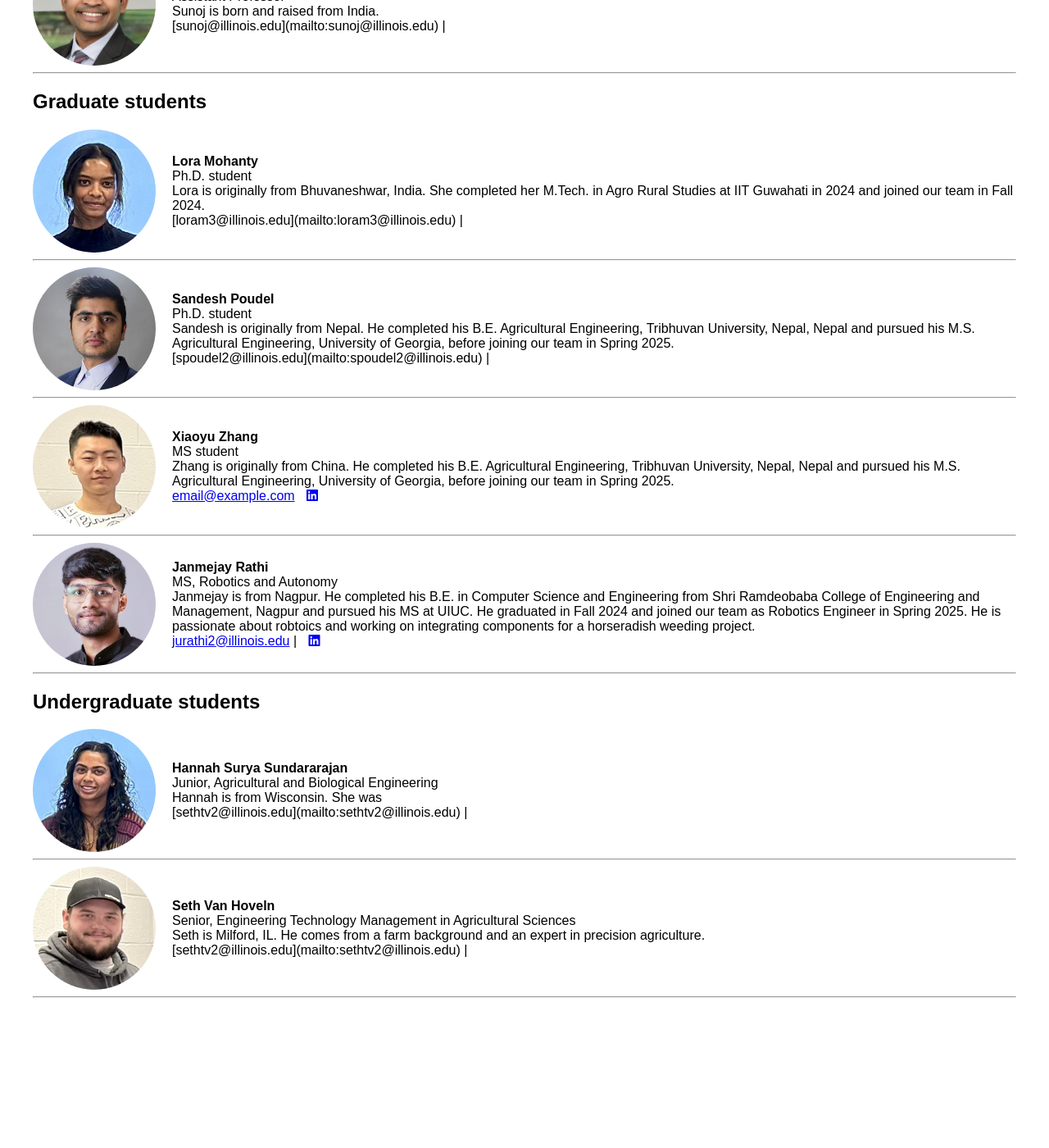
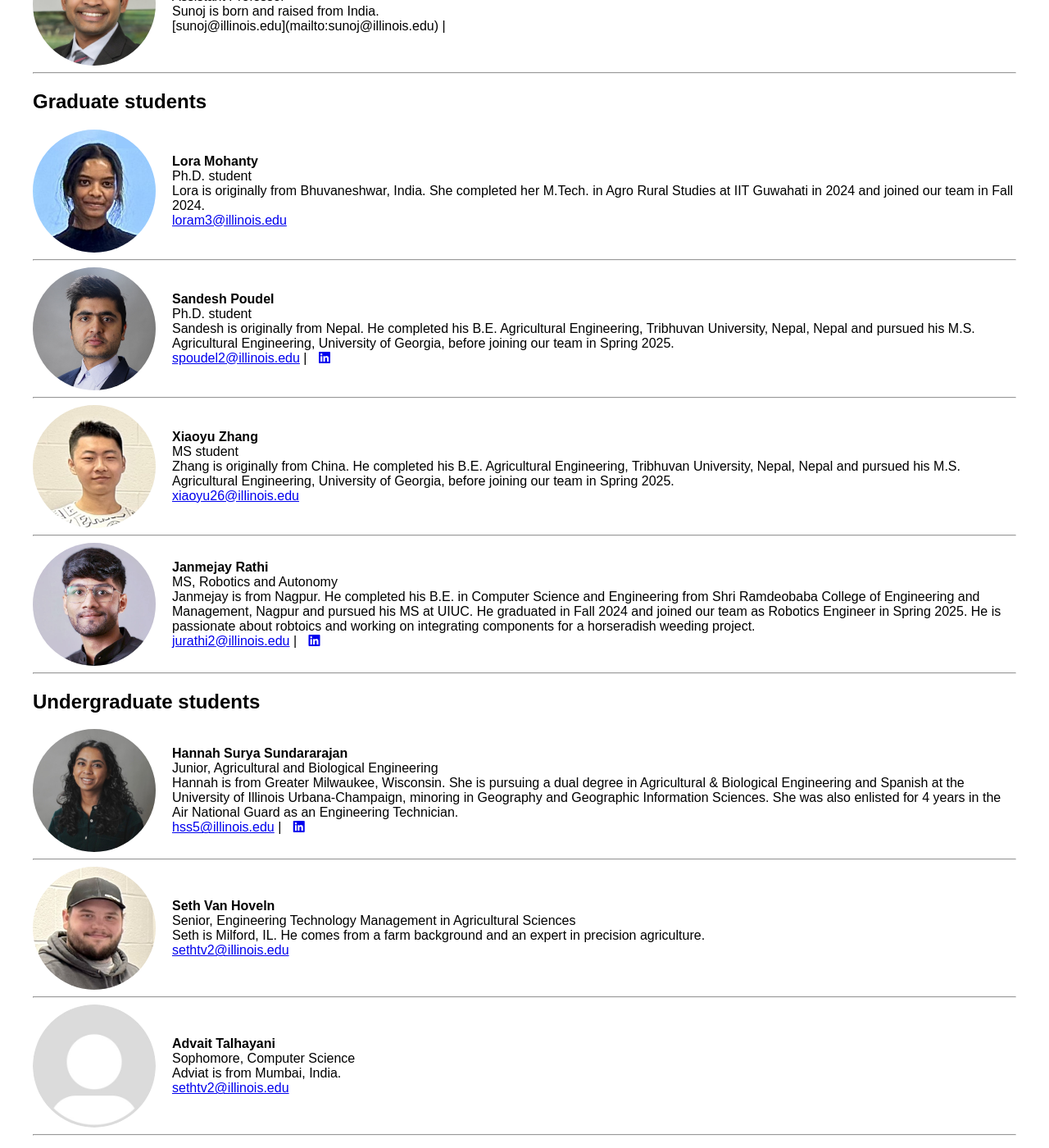
Before and after one commit to sunojshajahan/sunojshajahan.github.io, a Jekyll site: the page built from people.md, in a window 1280 px wide and 1400 px high, scrolled down 206 px. Shown: the whole window at 82% size. Built offline with Jekyll 4.4.1, drawn with Linux system fonts in a browser that asks for light colours; our own code applies the rules of GitHub Pages for plain Markdown files; before the commit the page ends 1461 px from its top, so only the background shows below that.

Commit message:
updated people

```diff
--- a/_includes/navbar.html
+++ b/_includes/navbar.html
@@ -1,7 +1,7 @@
 <nav>
     <a href="/">Home</a> |
     <a href="/people">People</a> |
-    <a href="/about">About</a> |
+    <a href="/projects">Projects</a> |
     <a href="/publications">Publications</a> |
     <!-- <a href="/projects">Projects</a> -->
 </nav>
--- a/people.md
+++ b/people.md
@@ -27,7 +27,7 @@ title: People
         <strong>Lora Mohanty </strong><br>
         Ph.D. student  <br>
         Lora is originally from Bhuvaneshwar, India. She completed her M.Tech. in Agro Rural Studies at IIT Guwahati in 2024 and joined our team in Fall 2024. <br>
-        [loram3@illinois.edu](mailto:loram3@illinois.edu) |
+        <a href="mailto:loram3@illinois.edu">loram3@illinois.edu</a>
     </div>
 </div>
 
@@ -40,7 +40,7 @@ title: People
         <strong>Sandesh Poudel </strong><br>
         Ph.D. student  <br>
         Sandesh is originally from Nepal. He completed his B.E. Agricultural Engineering, Tribhuvan University, Nepal, Nepal and pursued his M.S. Agricultural Engineering, University of Georgia, before joining our team in Spring 2025. <br>
-        [spoudel2@illinois.edu](mailto:spoudel2@illinois.edu) |
+        <a href="mailto:spoudel2@illinois.edu">spoudel2@illinois.edu</a> | <a href="https://www.linkedin.com/in/sandesh-poudel-733b59110/" style="margin-left: 10px;"><i class="fab fa-linkedin"></i></a>
     </div>
 </div>
 
@@ -54,9 +54,7 @@ title: People
         <strong>Xiaoyu Zhang </strong><br>
         MS student  <br>
         Zhang is originally from China. He completed his B.E. Agricultural Engineering, Tribhuvan University, Nepal, Nepal and pursued his M.S. Agricultural Engineering, University of Georgia, before joining our team in Spring 2025. <br>
-        <a href="mailto:email@example.com">email@example.com</a>
-        <a href="https://www.linkedin.com/in/username" style="margin-left: 10px;"><i class="fab fa-linkedin"></i></a>
-        <a href="https://scholar.google.com/citations?user=USER_ID" style="margin-left: 10px;"><i class="ai ai-google-scholar"></i></a>
+        <a href="mailto:xiaoyu26@illinois.edu">xiaoyu26@illinois.edu</a>
     </div>
 </div>
 
@@ -70,7 +68,7 @@ title: People
         <strong>Janmejay Rathi </strong><br>
         MS, Robotics and Autonomy  <br>
         Janmejay is from Nagpur. He completed his B.E. in Computer Science and Engineering from Shri Ramdeobaba College of Engineering and Management, Nagpur and pursued his MS at UIUC. He graduated in Fall 2024 and joined our team as Robotics Engineer in Spring 2025. He is passionate about robtoics and working on integrating components for a horseradish weeding project. <br>
-        <a href="mailto:email@example.com">jurathi2@illinois.edu</a> | <a href="https://www.linkedin.com/in/username" style="margin-left: 10px;"><i class="fab fa-linkedin"></i></a>
+        <a href="mailto:email@example.com">jurathi2@illinois.edu</a> | <a href="https://www.linkedin.com/in/janmejayrathi/" style="margin-left: 10px;"><i class="fab fa-linkedin"></i></a>
     </div>
 </div>
 
@@ -78,26 +76,41 @@ title: People
 
 ## Undergraduate students
 
+<!-- Hannah -->
 <div style="display: flex; align-items: center;">
     <img src="images/Hannah_headshot.jpg" alt="Person 1" style="width: 150px; height: 150px; border-radius: 50%; margin-right: 20px;">
     <div>
         <strong>Hannah Surya Sundararajan </strong><br>
         Junior, Agricultural and Biological Engineering  <br>
-        Hannah is from Wisconsin. She was  <br>
-        [sethtv2@illinois.edu](mailto:sethtv2@illinois.edu) |
+        Hannah is from Greater Milwaukee, Wisconsin. She is pursuing a dual degree in Agricultural & Biological Engineering and Spanish at the University of Illinois Urbana-Champaign, minoring in Geography and Geographic Information Sciences. She was also enlisted for 4 years in the Air National Guard as an Engineering Technician.  <br>
+        <a href="mailto:hss5@illinois.edu">hss5@illinois.edu</a> | <a href="https://www.linkedin.com/in/hannah-sundararajan/" style="margin-left: 10px;"><i class="fab fa-linkedin"></i></a>
     </div>
 </div>
 
 ---
 
+<!-- Seth -->
 <div style="display: flex; align-items: center;">
     <img src="images/Seth_headshot.jpg" alt="Person 1" style="width: 150px; height: 150px; border-radius: 50%; margin-right: 20px;">
     <div>
         <strong>Seth Van Hoveln </strong><br>
         Senior, Engineering Technology Management in Agricultural Sciences  <br>
         Seth is Milford, IL. He comes from a farm background and an expert in precision agriculture. <br>
-        [sethtv2@illinois.edu](mailto:sethtv2@illinois.edu) |
+        <a href="mailto:sethtv2@illinois.edu">sethtv2@illinois.edu</a>
     </div>
 </div>
 
 ---
+
+<!-- Advait -->
+<div style="display: flex; align-items: center;">
+    <img src="images/profile_photo_template.jpg" alt="Person 1" style="width: 150px; height: 150px; border-radius: 50%; margin-right: 20px;">
+    <div>
+        <strong>Advait Talhayani </strong><br>
+        Sophomore, Computer Science  <br>
+        Adviat is from Mumbai, India. <br>
+        <a href="mailto:sethtv2@illinois.edu">sethtv2@illinois.edu</a>
+    </div>
+</div>
+
+---
```
Also changed, not shown: images/Hannah_headshot.jpg, projects.md (renamed from about.md), 1 other file.
